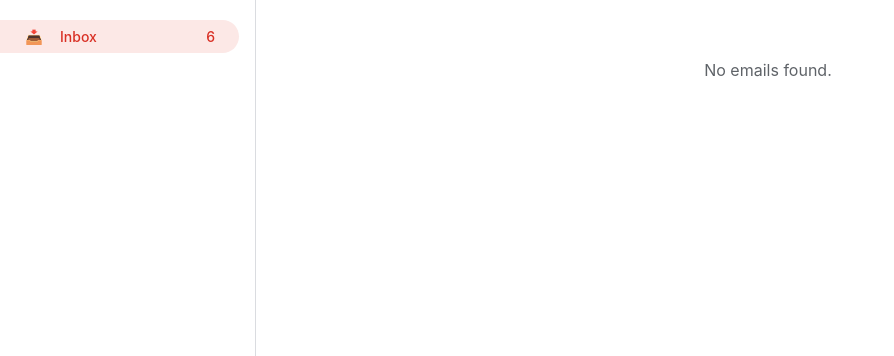
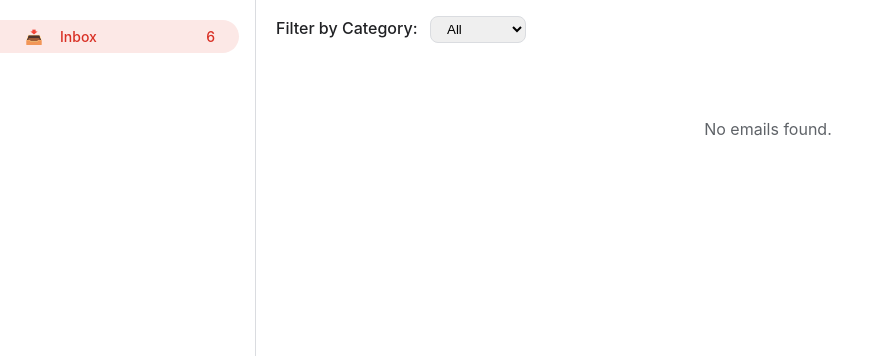
Before and after one commit to ss751/Unstop, a Flask app: page / in a window 1280 px wide. Shown: the part 64-420 px from the top of the page, without its empty margins (0-894 px from the left). Run offline with Flask 3, Linux system fonts and the light colour scheme; data that the repository does not hold is empty.

Commit message:
Well and good till categorization

```diff
--- a/app.py
+++ b/app.py
@@ -1,6 +1,5 @@
 from flask import Flask, render_template, request, jsonify
-from database import DataBase # Ensure this function exists
-from bson import ObjectId
+from database import DataBase
 import re
 from email_client import Mail
 from threading import Thread
@@ -44,6 +43,7 @@
     m = Mail(email, password)
     Thread1 = Thread(target=m.listener, daemon=True)
     Thread2 = Thread(target=m.operations, daemon=True)
+
     Thread1.start()
     Thread2.start()
 
--- a/database.py
+++ b/database.py
@@ -2,14 +2,13 @@
 from bson.objectid import ObjectId
 
 class DataBase:
-    collection = None
     def __init__(self):
         client = MongoClient("mongodb://localhost:27017/")
         db = client['new_database']
         self.collection = db.get_collection('mail_storage')
 
-    def insertOne(self, sender, reciever, cc, subject, date, body, auto_reply, urgency):
-        id = self.collection.insert_one({'sender': sender, 'reciever':reciever, 'Cc': cc, 'subject':subject, 'date':date, 'body':body, 'auto_reply':auto_reply,'urgency':urgency})
+    def insertOne(self, sender, reciever, cc, subject, date, body, category, auto_reply, urgency):
+        id = self.collection.insert_one({'sender': sender, 'reciever':reciever, 'Cc': cc, 'subject':subject, 'date':date, 'body':body, 'category':category, 'auto_reply':auto_reply,'urgency':urgency})
         return id
 
     def fetchAll(self):
--- a/templates/index.html
+++ b/templates/index.html
@@ -372,6 +372,21 @@
             margin-bottom: 16px;
         }
 
+        .category-badge {
+            display: inline-block;
+            min-width: 60px;
+            padding: 4px 12px;
+            margin-right: 12px;
+            border-radius: 12px;
+            background: linear-gradient(90deg, #FFD700 0%, #FFECB3 100%);
+            color: #7c5c00;
+            font-size: 13px;
+            font-weight: 600;
+            text-align: center;
+            box-shadow: 0 1px 4px rgba(255, 215, 0, 0.15);
+            border: 1px solid #ffe066;
+        }
+
         /* Responsive */
         @media (max-width: 768px) {
             .sidebar {
@@ -425,6 +440,17 @@
 
         <!-- Email List -->
         <div class="email-list" id="email-list">
+            <div style="padding: 16px 20px;">
+        <label for="category-filter" style="font-weight:500;">Filter by Category:</label>
+        <select id="category-filter" style="margin-left:8px; padding:4px 12px; border-radius:8px; border:1px solid #dadce0;">
+            <option value="All">All</option>
+            <option value="Support">Support</option>
+            <option value="Help">Help</option>
+            <option value="Query">Query</option>
+            <option value="Request">Request</option>
+            <option value="General">General</option>
+        </select>
+    </div>
     <div id="inbox-emails">
         <!-- Inbox emails will be populated by JavaScript -->
     </div>
@@ -438,6 +464,7 @@
 
     <script>
         let emailData = [];
+        let filteredCategory = "All";
 
         async function fetchEmails() {
             try {
@@ -452,13 +479,18 @@
         }
 
         function renderEmails() {
-            const emailList = document.getElementById('email-list');
-            if (!emailData || emailData.length === 0) {
-                emailList.innerHTML = '<div class="empty-state">No emails found.</div>';
+            const inboxEmails = document.getElementById('inbox-emails');
+            let filteredEmails = emailData;
+            if (filteredCategory !== "All") {
+                filteredEmails = emailData.filter(email => (email.category || 'General') === filteredCategory);
+            }
+            if (!filteredEmails || filteredEmails.length === 0) {
+                inboxEmails.innerHTML = '<div class="empty-state">No emails found.</div>';
                 return;
             }
-            emailList.innerHTML = emailData.map(email => `
+            inboxEmails.innerHTML = filteredEmails.map(email => `
                 <div class="email-item" data-email-id="${email._id}">
+                    <span class="category-badge">${email.category || 'General'}</span>
                     <span class="sender">${email.sender}</span>
                     <span class="subject-snippet">
                         <span class="subject">${email.subject}</span>
@@ -468,7 +500,6 @@
                 </div>
             `).join('');
 
-            // Add click event listeners to each email item
             document.querySelectorAll('.email-item').forEach(item => {
                 item.addEventListener('click', function() {
                     const emailId = this.getAttribute('data-email-id');
@@ -477,6 +508,11 @@
             });
         }
 
+        document.getElementById('category-filter').addEventListener('change', function() {
+            filteredCategory = this.value;
+            renderEmails();
+        });
+
         fetchEmails();
     </script>
 </body>
```
Also changed, not shown: email_client.py (+14 -2 lines). Lines whose indentation alone changed are shown as unchanged.
